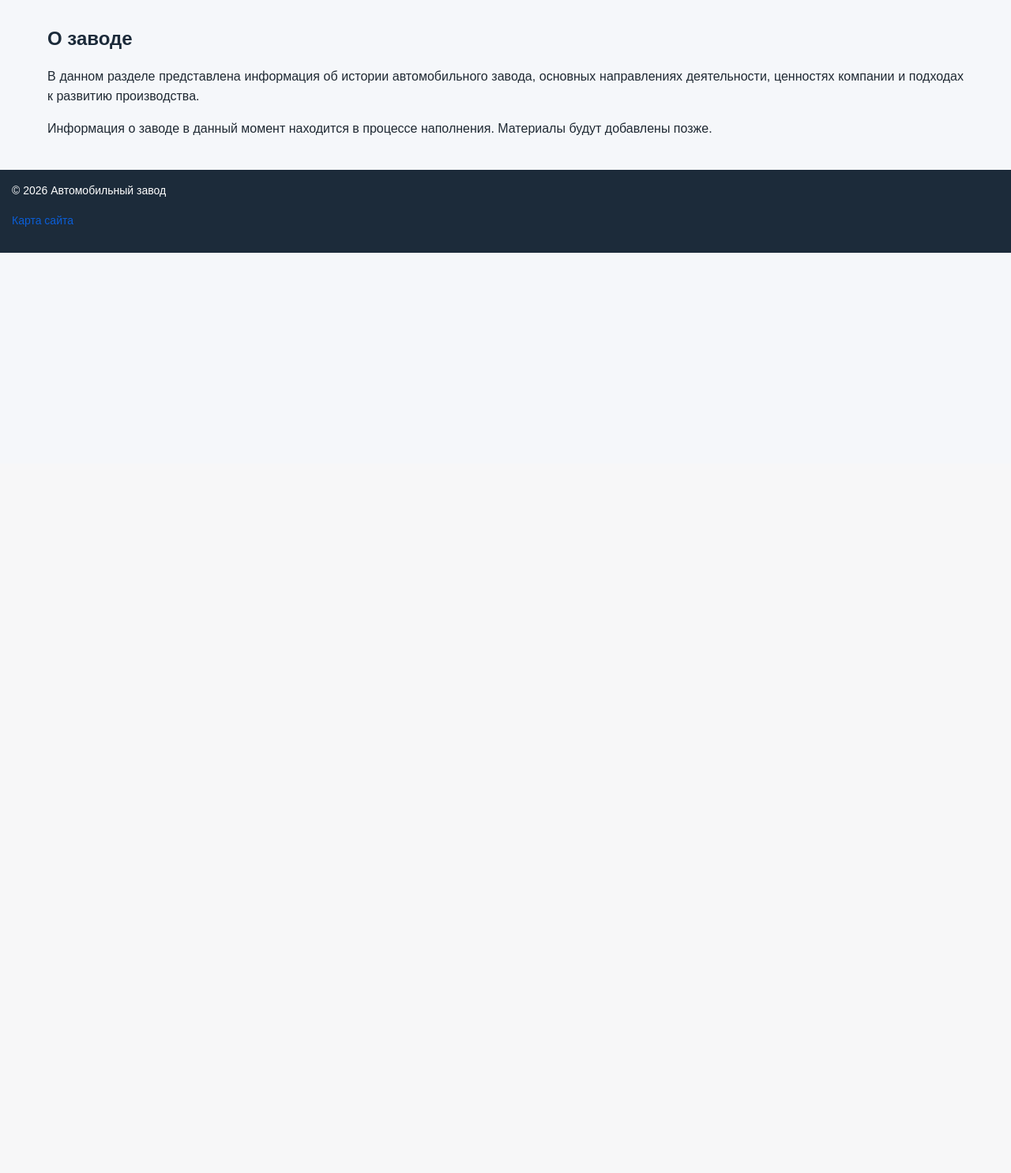
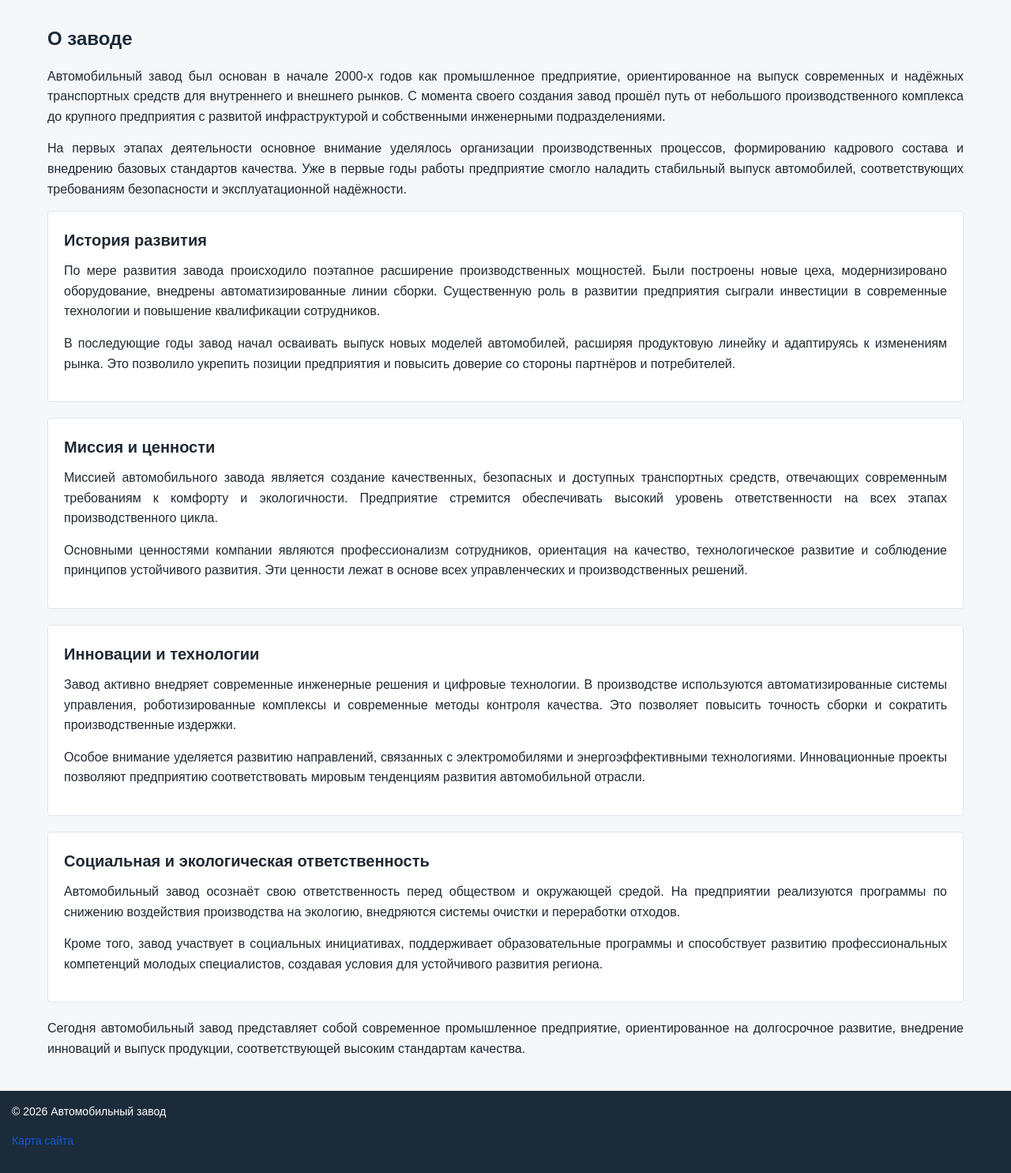
Before and after one commit to project-hub123/auto_plant_site, a Flask app: page /about in a window 1280 px wide. Shown: the part 213-1698 px from the top of the page at 79% size. Before the commit the page ends 533 px from the top, so only its background shows below. Run offline with Flask 3, Linux system fonts and the light colour scheme.

Commit message:
Update about.html

```diff
--- a/templates/about.html
+++ b/templates/about.html
@@ -5,29 +5,92 @@
 <h2>О заводе</h2>
 
 <p>
-В данном разделе представлена информация об истории автомобильного завода,
-основных направлениях деятельности, ценностях компании и подходах к развитию
-производства.
+Автомобильный завод был основан в начале 2000-х годов как промышленное предприятие,
+ориентированное на выпуск современных и надёжных транспортных средств для
+внутреннего и внешнего рынков. С момента своего создания завод прошёл путь
+от небольшого производственного комплекса до крупного предприятия с развитой
+инфраструктурой и собственными инженерными подразделениями.
 </p>
 
-{% if articles %}
-    {% for article in articles %}
-        <div class="card">
-            <h3>{{ article.title }}</h3>
-            <p>
-                {{ article.content[:400] }}
-                {% if article.content|length > 400 %}...{% endif %}
-            </p>
-            <a href="{{ url_for('article', article_id=article.id) }}">
-                Читать полностью
-            </a>
-        </div>
-    {% endfor %}
-{% else %}
+<p>
+На первых этапах деятельности основное внимание уделялось организации
+производственных процессов, формированию кадрового состава и внедрению
+базовых стандартов качества. Уже в первые годы работы предприятие смогло
+наладить стабильный выпуск автомобилей, соответствующих требованиям
+безопасности и эксплуатационной надёжности.
+</p>
+
+<div class="card">
+    <h3>История развития</h3>
     <p>
-        Информация о заводе в данный момент находится в процессе наполнения.
-        Материалы будут добавлены позже.
+        По мере развития завода происходило поэтапное расширение производственных
+        мощностей. Были построены новые цеха, модернизировано оборудование,
+        внедрены автоматизированные линии сборки. Существенную роль в развитии
+        предприятия сыграли инвестиции в современные технологии и повышение
+        квалификации сотрудников.
     </p>
-{% endif %}
+    <p>
+        В последующие годы завод начал осваивать выпуск новых моделей автомобилей,
+        расширяя продуктовую линейку и адаптируясь к изменениям рынка.
+        Это позволило укрепить позиции предприятия и повысить доверие со стороны
+        партнёров и потребителей.
+    </p>
+</div>
+
+<div class="card">
+    <h3>Миссия и ценности</h3>
+    <p>
+        Миссией автомобильного завода является создание качественных,
+        безопасных и доступных транспортных средств, отвечающих современным
+        требованиям к комфорту и экологичности. Предприятие стремится
+        обеспечивать высокий уровень ответственности на всех этапах
+        производственного цикла.
+    </p>
+    <p>
+        Основными ценностями компании являются профессионализм сотрудников,
+        ориентация на качество, технологическое развитие и соблюдение
+        принципов устойчивого развития. Эти ценности лежат в основе
+        всех управленческих и производственных решений.
+    </p>
+</div>
+
+<div class="card">
+    <h3>Инновации и технологии</h3>
+    <p>
+        Завод активно внедряет современные инженерные решения и цифровые
+        технологии. В производстве используются автоматизированные системы
+        управления, роботизированные комплексы и современные методы контроля
+        качества. Это позволяет повысить точность сборки и сократить
+        производственные издержки.
+    </p>
+    <p>
+        Особое внимание уделяется развитию направлений, связанных с
+        электромобилями и энергоэффективными технологиями. Инновационные
+        проекты позволяют предприятию соответствовать мировым тенденциям
+        развития автомобильной отрасли.
+    </p>
+</div>
+
+<div class="card">
+    <h3>Социальная и экологическая ответственность</h3>
+    <p>
+        Автомобильный завод осознаёт свою ответственность перед обществом
+        и окружающей средой. На предприятии реализуются программы по снижению
+        воздействия производства на экологию, внедряются системы очистки
+        и переработки отходов.
+    </p>
+    <p>
+        Кроме того, завод участвует в социальных инициативах, поддерживает
+        образовательные программы и способствует развитию профессиональных
+        компетенций молодых специалистов, создавая условия для устойчивого
+        развития региона.
+    </p>
+</div>
+
+<p>
+Сегодня автомобильный завод представляет собой современное промышленное
+предприятие, ориентированное на долгосрочное развитие, внедрение инноваций
+и выпуск продукции, соответствующей высоким стандартам качества.
+</p>
 
 {% endblock %}
```
